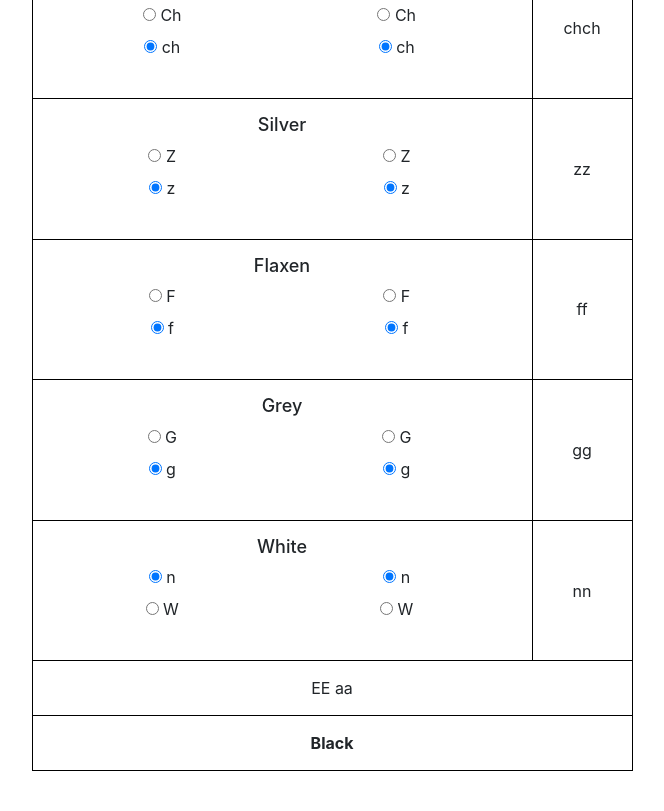
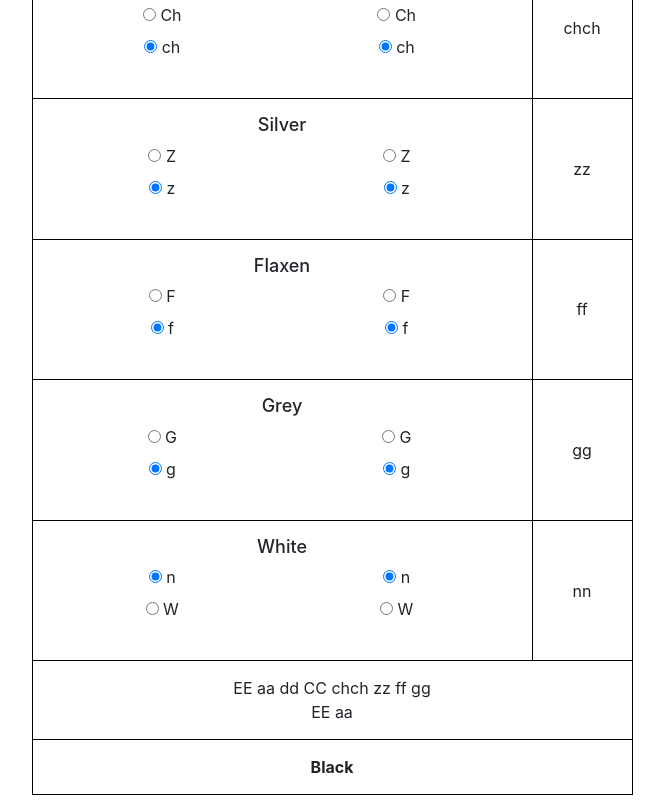
Before and after one commit to Sparrowing/equine-geno-calculator, a plain HTML site: page index.html in a window 1280 px wide. Shown: the part 657-1468 px from the top of the page, without its empty margins (308-972 px from the left). Before the commit the page ends 1428 px from the top, so only its background shows below. Drawn offline with nearby package versions, Linux system fonts and the light colour scheme.

Commit message:
Added full and simplified genotypes

```diff
--- a/index.html
+++ b/index.html
@@ -42,7 +42,8 @@
 
                 <tr>
                     <td class="full-geno-display" colspan="2">
-                        {{genotype}}
+                        <div>{{fullGenotype}}</div>
+                        <div>{{simplifiedGenotype}}</div>
                     </td>
                 </tr>
 
--- a/script.js
+++ b/script.js
@@ -1,3 +1,5 @@
+(function() {
+
 function Gene(name, alleleVariants, alleleDefault) {
 
     this.name = name;
@@ -11,8 +13,15 @@ function Gene(name, alleleVariants, alleleDefault) {
         var a = this.alleleVariants.indexOf(this.alleles[0]);
         var b = this.alleleVariants.indexOf(this.alleles[1]);
         return (b < a) ? this.alleles.slice().reverse().join('') : this.alleles.join('');
-        // ^ slice() needed so reverse() doesn't reverse original this.alleles
+        // slice() needed to reverse() doesn't reverse original this.alleles
     };
+
+    // Returns true if specified allele is present either hetero or
+    //    homozygously in this gene.  e.g. checking if allele 'E' exists in a
+    //    gene of 'Ee' would return true
+    this.containsAllele = function(allele) {
+        return this.alleles.includes(allele);
+    }
 }
 
 var genes = {
@@ -24,9 +33,17 @@ var genes = {
     silver:    new Gene("Silver",    ['Z', 'z'], 'z'),
     flaxen:    new Gene("Flaxen",    ['F', 'f'], 'f'),
     grey:      new Gene("Grey",      ['G', 'g'], 'g'),
-    white:     new Gene("White",     ['n', 'W'], 'n')
+    white:     new Gene("White",     ['n', 'W'], 'n'),
 };
 
+// Return true if set of genes has relevant traits/genes present, else false
+function hasDun() { return genes.dun.containsAllele('D') }
+function hasCream() { return genes.cream.containsAllele('Cᶜʳ') }
+function hasChampagne() { return genes.champagne.containsAllele('Ch') }
+function hasSilver() { return genes.silver.containsAllele('Z') }
+function hasFlaxen() { return genes.flaxen.containsAllele('F') }
+function hasGrey() { return genes.grey.containsAllele('G') }
+function hasWhite() { return genes.white.containsAllele('W') }
 
 var app = new Vue({
     el: '#app',
@@ -34,9 +51,43 @@ var app = new Vue({
         genes: genes
     },
     computed: {
-        genotype: function() {
-            return genes.extension.getDisplay() + " " + genes.agouti.getDisplay();
+
+        fullGenotype: function() {
+            // Build string manually; 'genes' stores genes as properties so unable
+            //    to guarantee correct ordering.  White gene also needs to be
+            //    excluded from genotype if not present.
+            var genos = [
+                genes.extension.getDisplay(),
+                genes.agouti.getDisplay(),
+                genes.dun.getDisplay(),
+                genes.cream.getDisplay(),
+                genes.champagne.getDisplay(),
+                genes.silver.getDisplay(),
+                genes.flaxen.getDisplay(),
+                genes.grey.getDisplay()
+            ];
+            if (hasWhite()) genos.push(genes.white.getDisplay());
+
+            return genos.join(' ');
         },
+
+        simplifiedGenotype: function() {
+
+            var genos = [
+                genes.extension.getDisplay(),
+                genes.agouti.getDisplay()
+            ];
+            if (hasDun())       genos.push(genes.dun.getDisplay());
+            if (hasCream())     genos.push(genes.cream.getDisplay());
+            if (hasChampagne()) genos.push(genes.champagne.getDisplay());
+            if (hasSilver())    genos.push(genes.silver.getDisplay());
+            if (hasFlaxen())    genos.push(genes.flaxen.getDisplay());
+            if (hasGrey())      genos.push(genes.grey.getDisplay());
+            if (hasWhite())     genos.push(genes.white.getDisplay());
+
+            return genos.join(' ');
+        },
+
         phenotype: function() {
             if (genes.extension.alleles[0] === 'e' && genes.extension.alleles[1] === 'e') {
                 return "Chestnut";
@@ -50,3 +101,5 @@ var app = new Vue({
         }
     }
 });
+
+})();
--- a/styles.css
+++ b/styles.css
@@ -4,6 +4,7 @@ h2 {
 
 table {
     margin-top: 20px;
+    margin-bottom: 20px;
     margin-left: auto;
     margin-right: auto;
 }
```
